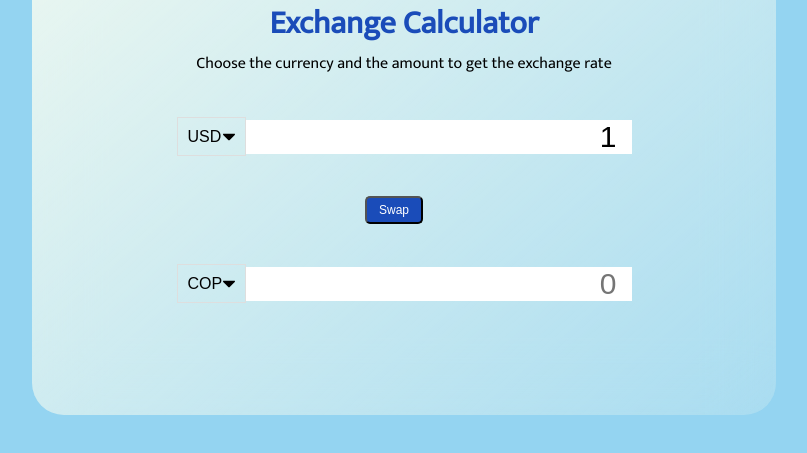
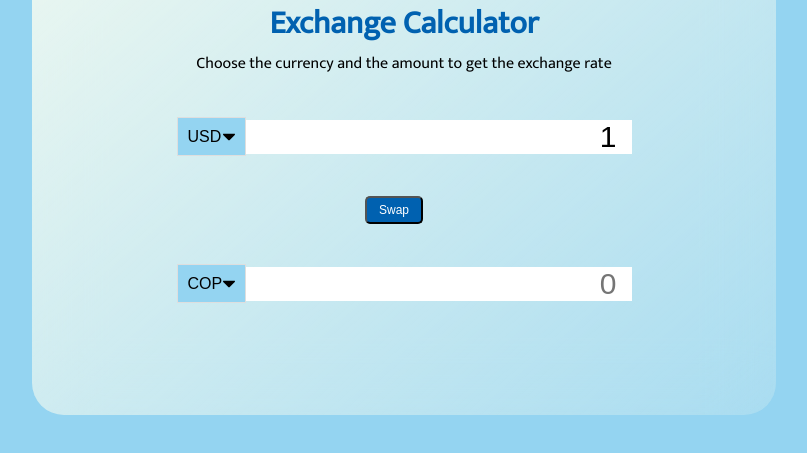
Before and after one commit to EdalScript/exchange-calculator, a plain HTML site: page index.html in a window 1280 px wide. Shown: the part 305-758 px from the top of the page, without its empty margins (236-1043 px from the left). Drawn offline with Linux system fonts and the light colour scheme; no server answers.

Commit message:
fixed colours in menu and buttons

```diff
--- a/style.css
+++ b/style.css
@@ -1,7 +1,7 @@
 @import url('https://fonts.googleapis.com/css2?family=Mukta&display=swap');
 
 :root {
-    --primary-color: #1a4cb9;
+    --primary-color: #0061B0;
 }
 * {
     box-sizing: border-box;
@@ -110,3 +110,11 @@ select:focus, input:focus, button:focus {
         height: 100vh;
     }
 }
+
+#currency-one, #currency-two {
+    background-color: #94d4f1;
+}
+
+#currency-one:focus, #currency-two:focus {
+    background-color: rgb(223, 223, 223);
+}
```
